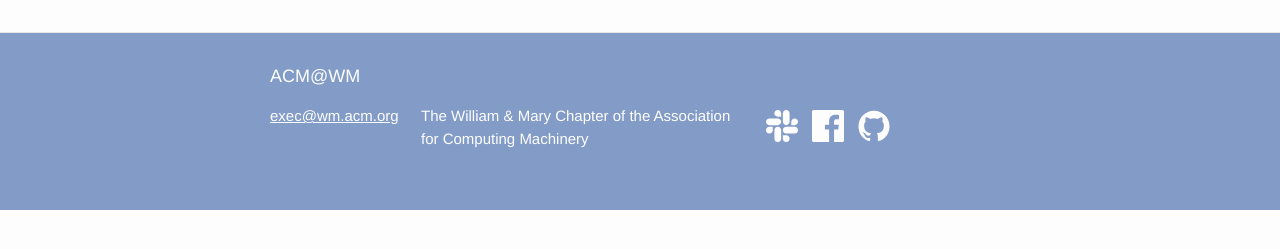
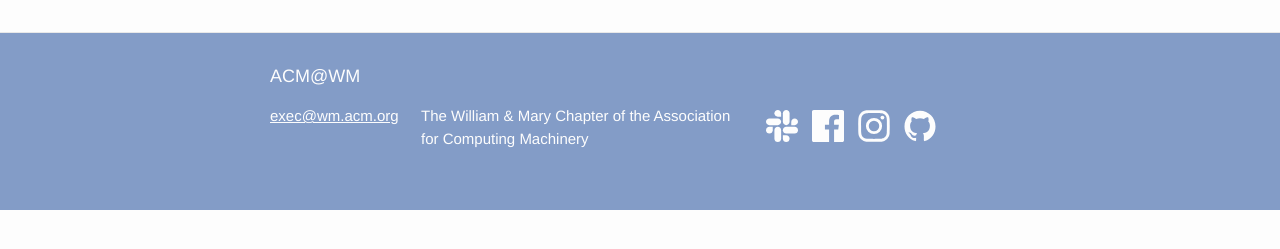
Before and after one commit to ACMWM/acmwm.github.io, a Jekyll site: the page built from index.html, in a window 1280 px wide. Shown: the part 539-788 px from the top of the page. Built offline with Jekyll 4.4.1, drawn with Linux system fonts in a browser that asks for light colours.

Commit message:
Add instagram link
Add circle elements to fill styling

```diff
--- a/_config.yml
+++ b/_config.yml
@@ -16,6 +16,7 @@ url: "http://acm.cs.wm.edu/" # the base hostname & protocol for your site
 github_username:  ACMWM
 slack: wmacm
 facebook: ACMWM
+instagram: acmwm
 
 include: [_pages]
 exclude: [LICENSE, post-receive, deploy.sh]
--- a/_includes/footer.html
+++ b/_includes/footer.html
@@ -22,6 +22,9 @@
           {% if site.facebook %}
 			  {% include icon-facebook.html %}
           {% endif %}
+          {% if site.instagram %}
+			  {% include icon-instagram.html %}
+          {% endif %}
           {% if site.github_username %}
 			  {% include icon-github.html %}
           {% endif %}
--- /dev/null
+++ b/_includes/icon-instagram.html
@@ -0,0 +1 @@
+<a href="https://instagram.com/{{ site.instagram }}"><span class="icon">{% include icon-instagram.svg %}</span></a>
--- a/_sass/_base.scss
+++ b/_sass/_base.scss
@@ -199,7 +199,7 @@ pre {
         height: 32px;
         padding: 5px;
 
-        path {
+        path, circle {
             fill: $white-color;
         }
     }
```
Also changed, not shown: _includes/icon-instagram.svg (added).
